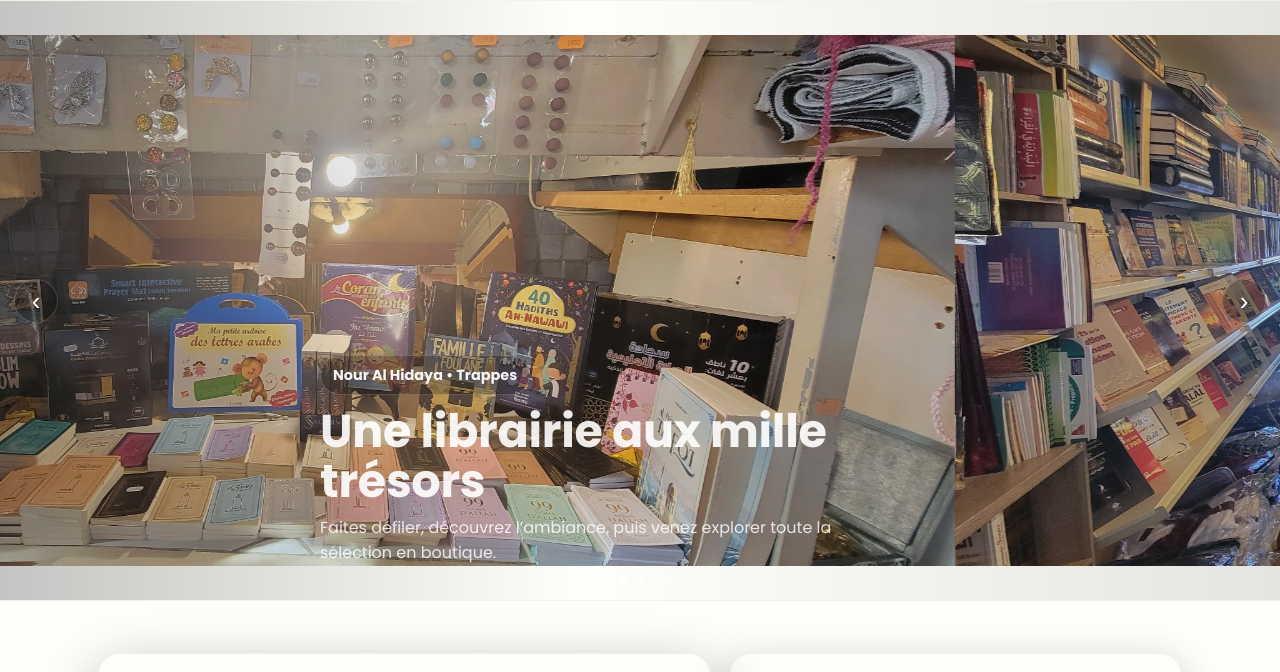
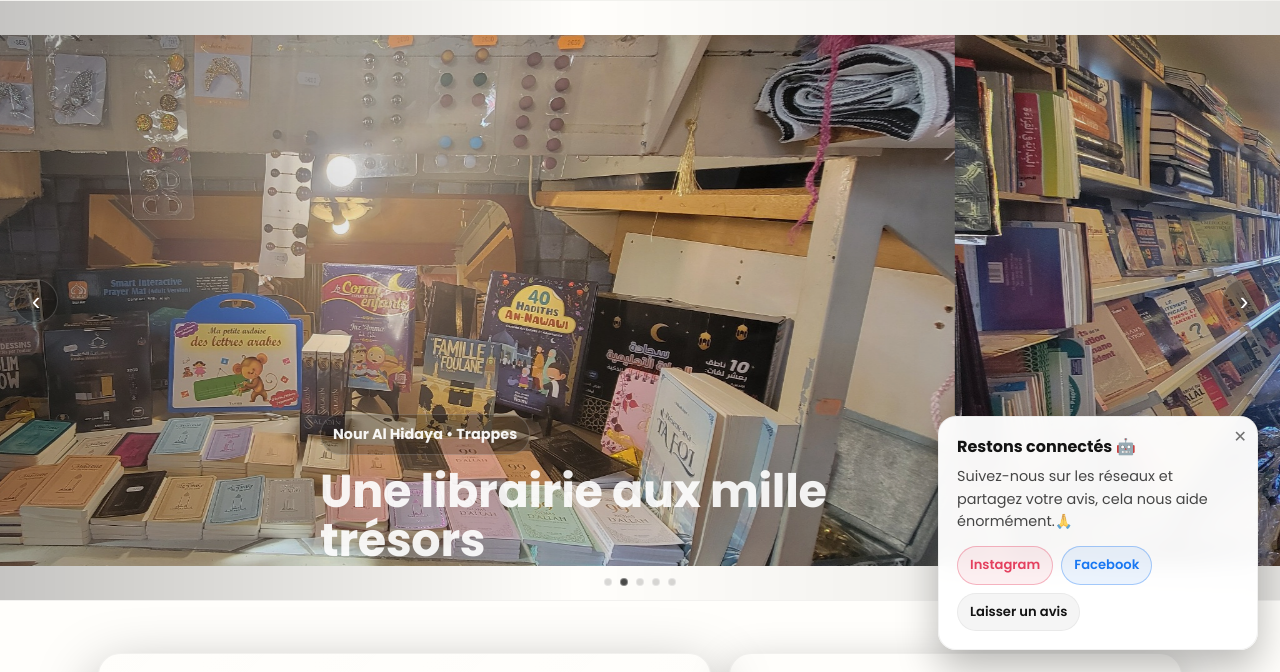
Before and after one commit to BySeym/librairie-nour-al-hidaya, a plain HTML site: page index.html in a window 1280 px wide. Shown: the part 128-800 px from the top of the page. Drawn offline with Linux system fonts and the light colour scheme.

Commit message:
Ajout toast + animations + ajustements UI

```diff
--- a/index.html
+++ b/index.html
@@ -65,7 +65,7 @@
       font-size:.92rem;color:var(--muted);
       padding:10px 10px;border-radius:12px;
     }
-    .links a:hover{background:rgba(255,255,255,.06);color:var(--text)}
+    .links a:hover{background:rgba(130, 250, 170, 0.107);color:var(--text)}
 
     .ctaRow{display:flex;gap:10px;align-items:center;flex-wrap:wrap}
     .btn{
@@ -175,10 +175,10 @@
     .dot{
       width:8px;height:8px;border-radius:999px;
       border:1px solid rgba(255,255,255,.35);
-      background:rgba(255,255,255,.18);
+      background:rgba(42, 42, 42, 0.18);
       cursor:pointer;
     }
-    .dot.active{background:rgba(255,255,255,.9)}
+    .dot.active{background:rgba(0, 0, 0, 0.714)}
 
     /* Hero */
     .hero{padding:52px 0 22px}
@@ -254,7 +254,7 @@
       width:fit-content;
       padding:8px 12px;border-radius:999px;
       border:1px solid rgba(255,255,255,.18);
-      background:rgba(0,0,0,.25);
+      background:rgba(138, 251, 181, 0.25);
     }
     .heroCardContent h3{
       font-size:1.35rem;
@@ -766,6 +766,101 @@
 
 
 
+/* Toast social */
+
+.toast{
+  position:fixed;
+  bottom:22px;
+  right:22px;
+  max-width:320px;
+  width:calc(100% - 44px);
+  border:1px solid var(--border);
+  background:rgba(255,255,255,.96);
+  backdrop-filter:blur(10px);
+  border-radius:18px;
+  box-shadow:0 18px 40px rgba(0,0,0,.28);
+  padding:18px;
+  z-index:120;
+  opacity:0;
+  transform:translateY(18px);
+  pointer-events:none;
+  transition:
+    opacity .4s ease,
+    transform .4s ease;
+}
+
+.toast.show{
+  opacity:1;
+  transform:translateY(0);
+  pointer-events:auto;
+}
+
+.toastClose{
+  position:absolute;
+  top:10px;
+  right:10px;
+  border:0;
+  background:transparent;
+  font-size:16px;
+  cursor:pointer;
+  color:var(--muted2);
+}
+
+.toastContent b{
+  font-size:1rem;
+}
+
+.toastContent p{
+  margin-top:6px;
+  font-size:.9rem;
+  color:var(--muted);
+}
+
+.toastActions{
+  display:flex;
+  gap:8px;
+  flex-wrap:wrap;
+  margin-top:14px;
+}
+
+.toastBtn{
+  padding:8px 12px;
+  border-radius:999px;
+  font-size:.82rem;
+  font-weight:600;
+  border:1px solid var(--border);
+  text-decoration:none;
+}
+
+/* Brand */
+.toastBtn.ig{
+  color:#E4405F;
+  border-color:rgba(228,64,95,.35);
+  background:rgba(228,64,95,.08);
+}
+
+.toastBtn.fb{
+  color:#1877F2;
+  border-color:rgba(24,119,242,.35);
+  background:rgba(24,119,242,.08);
+}
+
+.toastBtn.ghost{
+  color:var(--text);
+  background:rgba(0,0,0,.04);
+}
+
+/* Mobile */
+@media (max-width:480px){
+  .toast{
+    bottom:14px;
+    right:14px;
+    left:14px;
+    width:auto;
+  }
+}
+
+
   </style>
 </head>
 
@@ -824,7 +919,7 @@
       <div class="car-text">
         <span class="car-pill">Nour Al Hidaya • Trappes</span>
         <h2>Une librairie aux mille trésors</h2>
-        <p>Faites défiler, découvrez l’ambiance, puis venez explorer toute la sélection en boutique.</p>
+
 
       </div>
     </div>
@@ -904,10 +999,7 @@
           ouvrages, senteurs, accessoires et idées cadeaux soigneusement sélectionnés.
         </p>
 
-        <div class="promoActions">
-          <a href="#phares" class="btn primary">Voir la sélection</a>
-          <a href="#venir" class="btn">Venir en boutique</a>
-        </div>
+
       </div>
 
       <div class="promoVisual" aria-hidden="true"></div>
@@ -1319,6 +1411,52 @@
     cards.forEach(card => observer.observe(card));
   })();
 </script>
+<script>
+  document.addEventListener('DOMContentLoaded', function () {
+    const toast = document.getElementById('socialToast');
+    if (!toast) return;
+
+    const closeBtn = toast.querySelector('.toastClose');
+
+    // Affichage après 3 secondes
+    setTimeout(() => {
+      toast.classList.add('show');
+    }, 3000);
+
+    // Fermeture
+    closeBtn.addEventListener('click', () => {
+      toast.classList.remove('show');
+    });
+  });
+</script>
+
+
+
+
+
+<div class="toast" id="socialToast" role="dialog" aria-live="polite">
+  <button class="toastClose" aria-label="Fermer">✕</button>
+
+  <div class="toastContent">
+    <b>Restons connectés 🤖</b>
+    <p>
+      Suivez-nous sur les réseaux et partagez votre avis,
+      cela nous aide énormément.🙏
+    </p>
+
+    <div class="toastActions">
+      <a href="https://www.instagram.com/maktabahanafi/" target="_blank" class="toastBtn ig">
+        Instagram
+      </a>
+      <a href="https://www.facebook.com/NourAlHidaya78190/" target="_blank" class="toastBtn fb">
+        Facebook
+      </a>
+      <a href="https://www.google.com/search?q=nour+al+hidaya+trappes+avis" target="_blank" class="toastBtn ghost">
+        Laisser un avis
+      </a>
+    </div>
+  </div>
+</div>
 
 
 </body>
```
